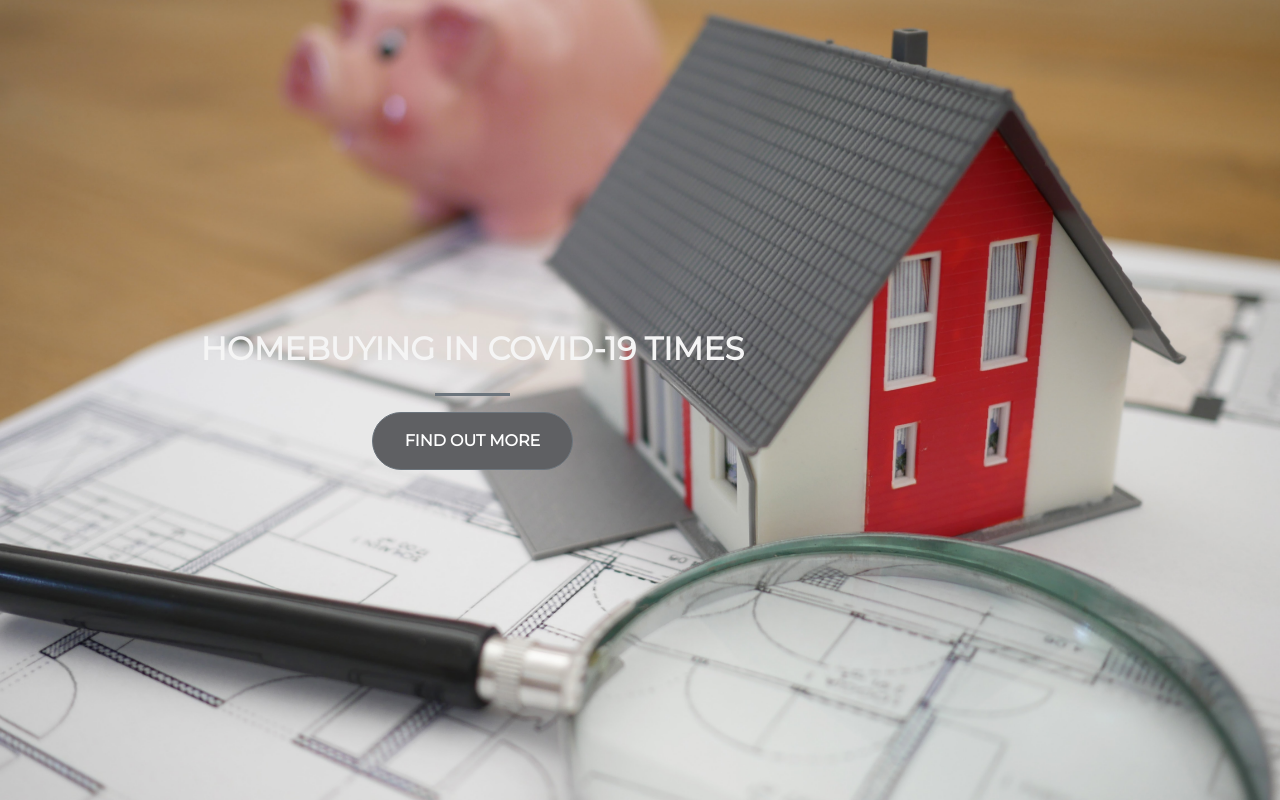
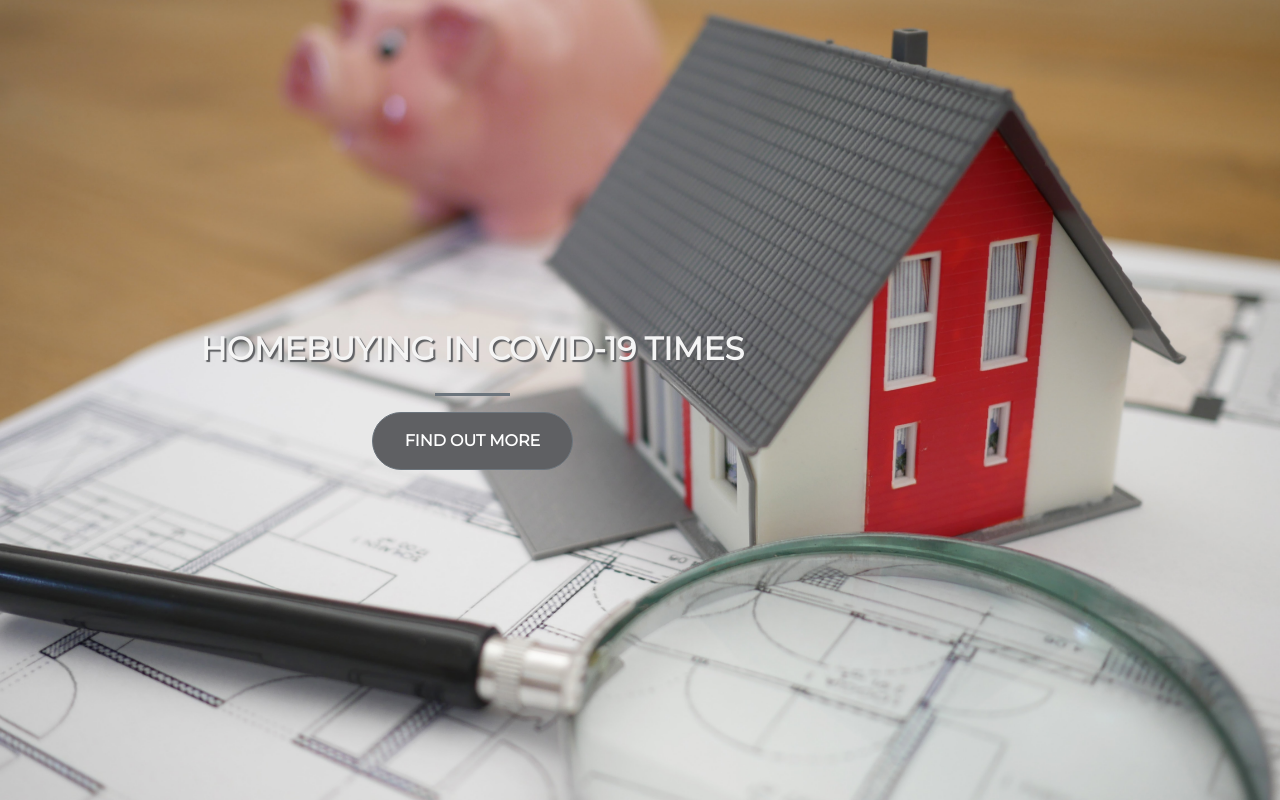
Before and after one commit to jlee8020/home-buying-landing, a plain HTML site: page index.html in a window 1280 px wide. Drawn offline with nearby package versions, Linux system fonts and the light colour scheme.

Commit message:
connect landing page

```diff
--- a/index.html
+++ b/index.html
@@ -12,11 +12,13 @@
     <div class="container d-flex align-items-center h-100">
       <div class="row">
       <header class="text-center col-12">
-        <h2 class="text-uppercase"><strong>Homebuying in COVID-19 Times</strong></h2>
+        <h1 class="text-uppercase"><strong>Homebuying in COVID-19 Times</strong></h1>
       </header>
       <section class="text-center col-12">
         <hr>
+        <a href="https://mailchi.mp/d5d2789539ca/homebuying">
         <button class="btn btn-secondary btn-style">Find Out More</button>
+        </a>
       </section>
     </div>
    </div>
--- a/style.css
+++ b/style.css
@@ -11,9 +11,10 @@ html {
 
 }
 
-h2{
+h1{
   font-size: 2rem;
   color: whitesmoke;
+  text-shadow: 2px 2px 1px rgb(95,96,99);
 }
 hr{
   border-color: rgb(108,117,125,1);
```
